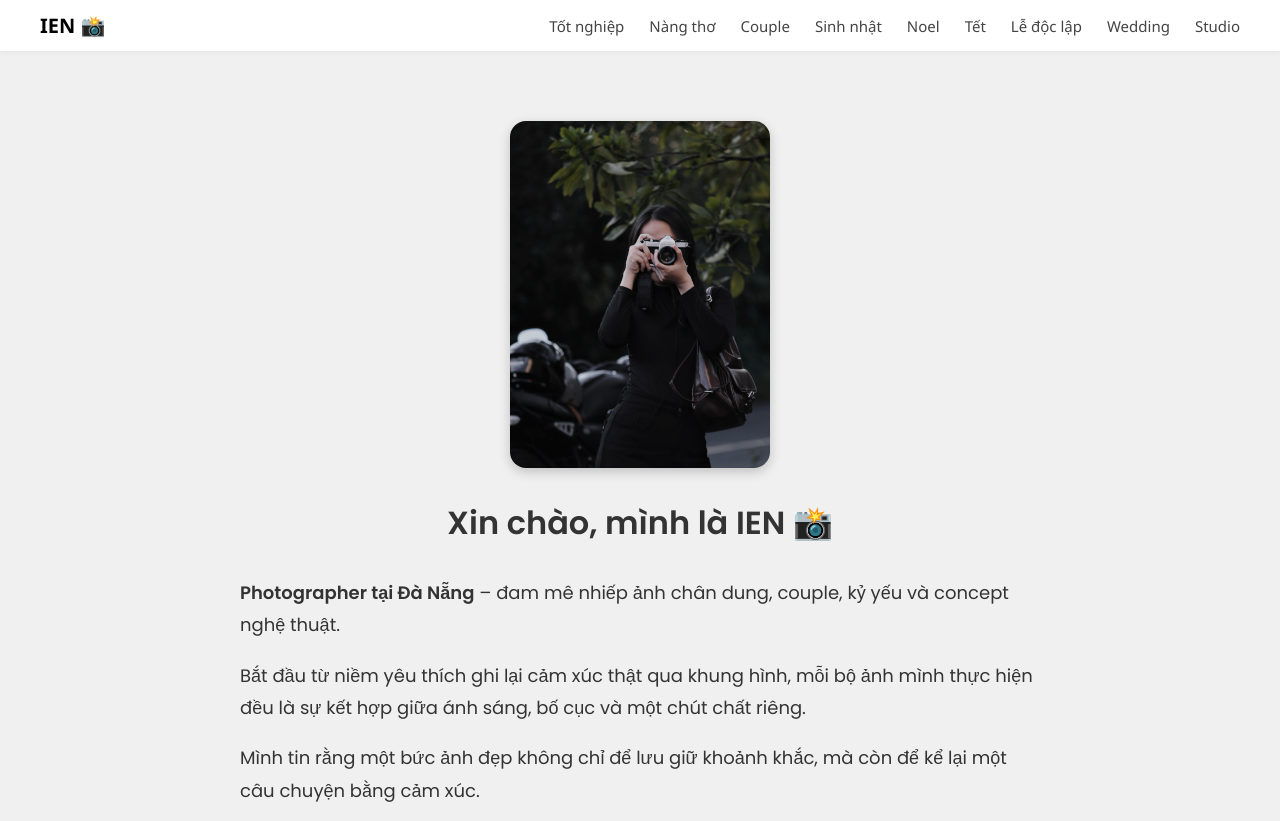
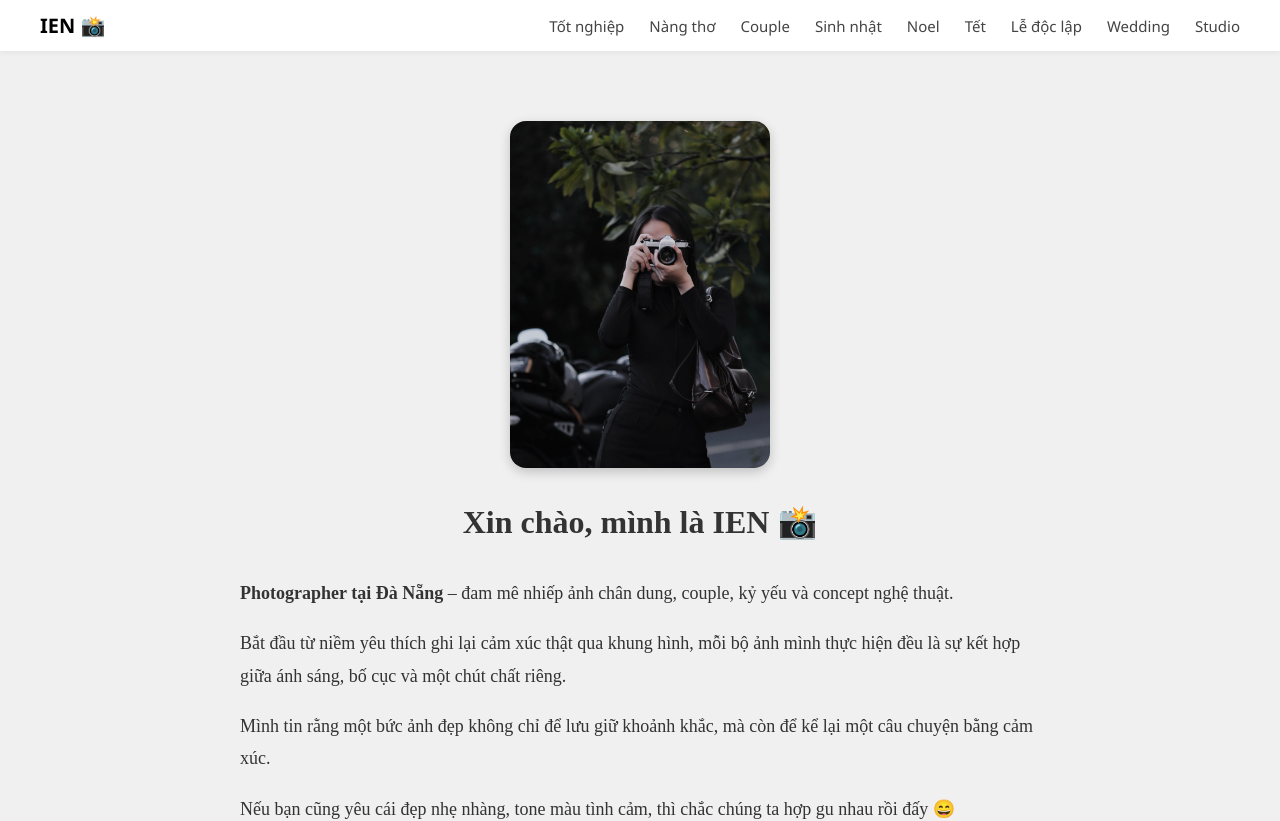
Before and after one commit to lamhocgioi/iendichupanh, a Next.js app: page / in a window 1280 px wide. Shown: the top 821 px of the page. Built offline with nearby package versions, Linux system fonts and the light colour scheme.

Commit message:
fix font

```diff
--- a/styles/globals.css
+++ b/styles/globals.css
@@ -1,6 +1,5 @@
 /* ==================== GLOBAL STYLES ==================== */
 body {
-  font-family: 'Poppins', sans-serif;
   background: #f0f0f0;
   margin: 0;
 }
```
